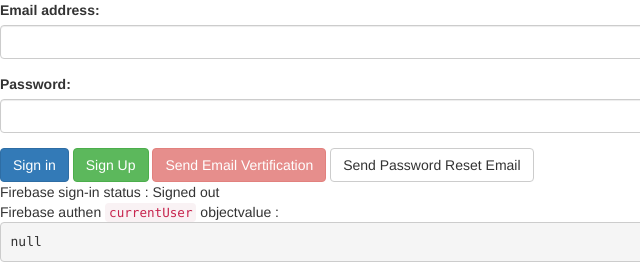
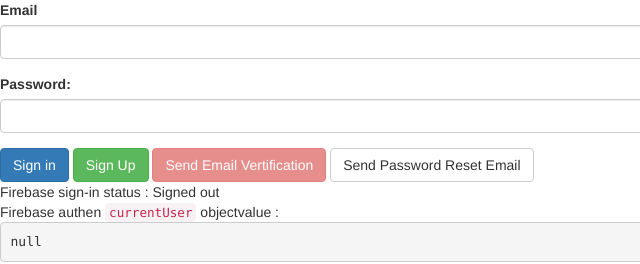
Before and after one commit to swu60569/webAuthen, a plain HTML site: page webAuthen.html in a window 1280 px wide. Shown: the full height of the page, 0-640 px from the left. Drawn offline with nearby package versions, Linux system fonts and the light colour scheme; no server answers.

Commit message:
text mail

```diff
--- a/webAuthen.html
+++ b/webAuthen.html
@@ -40,7 +40,7 @@
 <body>
 
       <div class="form-group">
-        <label for="email">Email address:</label>
+        <label for="email">Email</label>
         <input type="email" class="form-control" id="email">
       </div>
       <!-- <div class="form-group">
```
